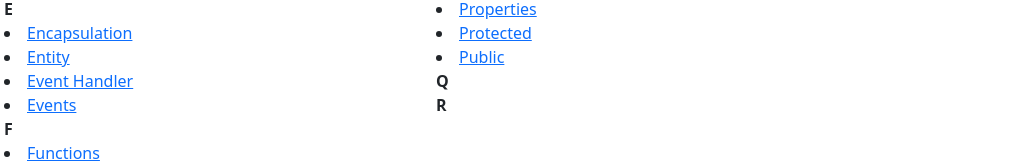
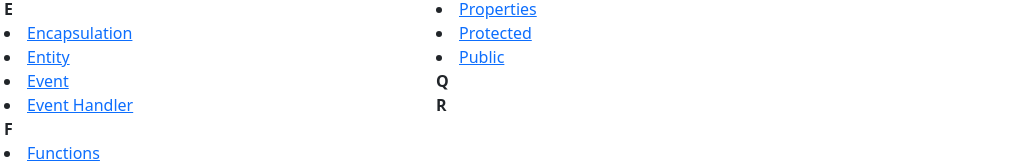
Before and after one commit to amritdhal/oops-keywords, a plain HTML site: page index.html in a window 1280 px wide. Shown: the part 399-561 px from the top of the page, without its empty margins (0-1019 px from the left). Drawn offline with nearby package versions, Linux system fonts and the light colour scheme.

Commit message:
Modifications

```diff
--- a/index.html
+++ b/index.html
@@ -167,20 +167,20 @@
           </div>
 
           <li>
-            <a data-bs-toggle="collapse" href="#eventhandler" role="button" aria-expanded="false"
-              aria-controls="eventhandler">Event Handler</a>
+            <a data-bs-toggle="collapse" href="#event" role="button" aria-expanded="false"
+              aria-controls="event">Event</a>
           </li>
-          <div class="collapse" id="eventhandler">
+          <div class="collapse" id="event">
             <div class="card card-body">
               <p></p>
             </div>
           </div>
 
           <li>
-            <a data-bs-toggle="collapse" href="#events" role="button" aria-expanded="false"
-              aria-controls="events">Events</a>
+            <a data-bs-toggle="collapse" href="#eventhandler" role="button" aria-expanded="false"
+              aria-controls="eventhandler">Event Handler</a>
           </li>
-          <div class="collapse" id="events">
+          <div class="collapse" id="eventhandler">
             <div class="card card-body">
               <p></p>
             </div>
```
